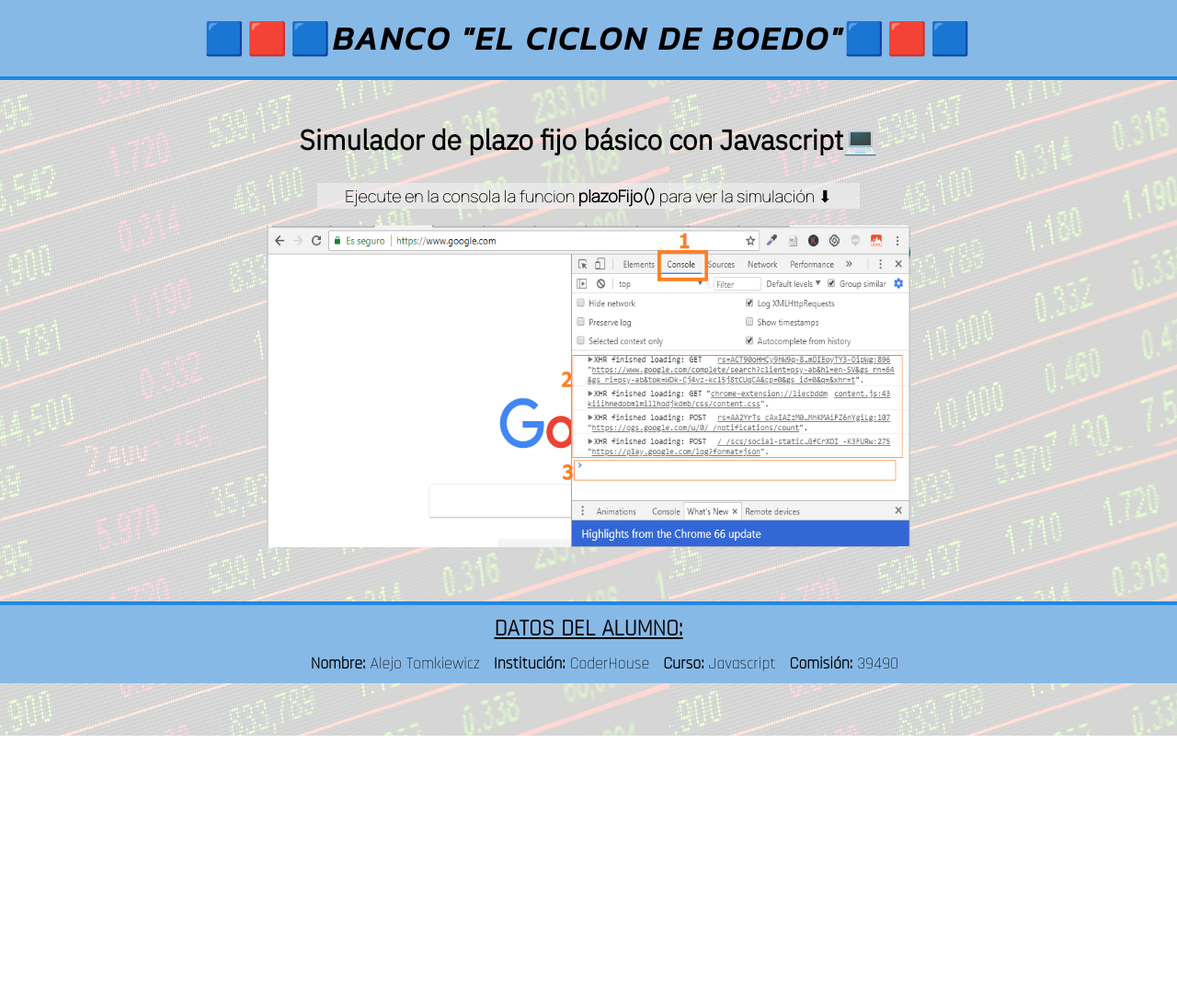
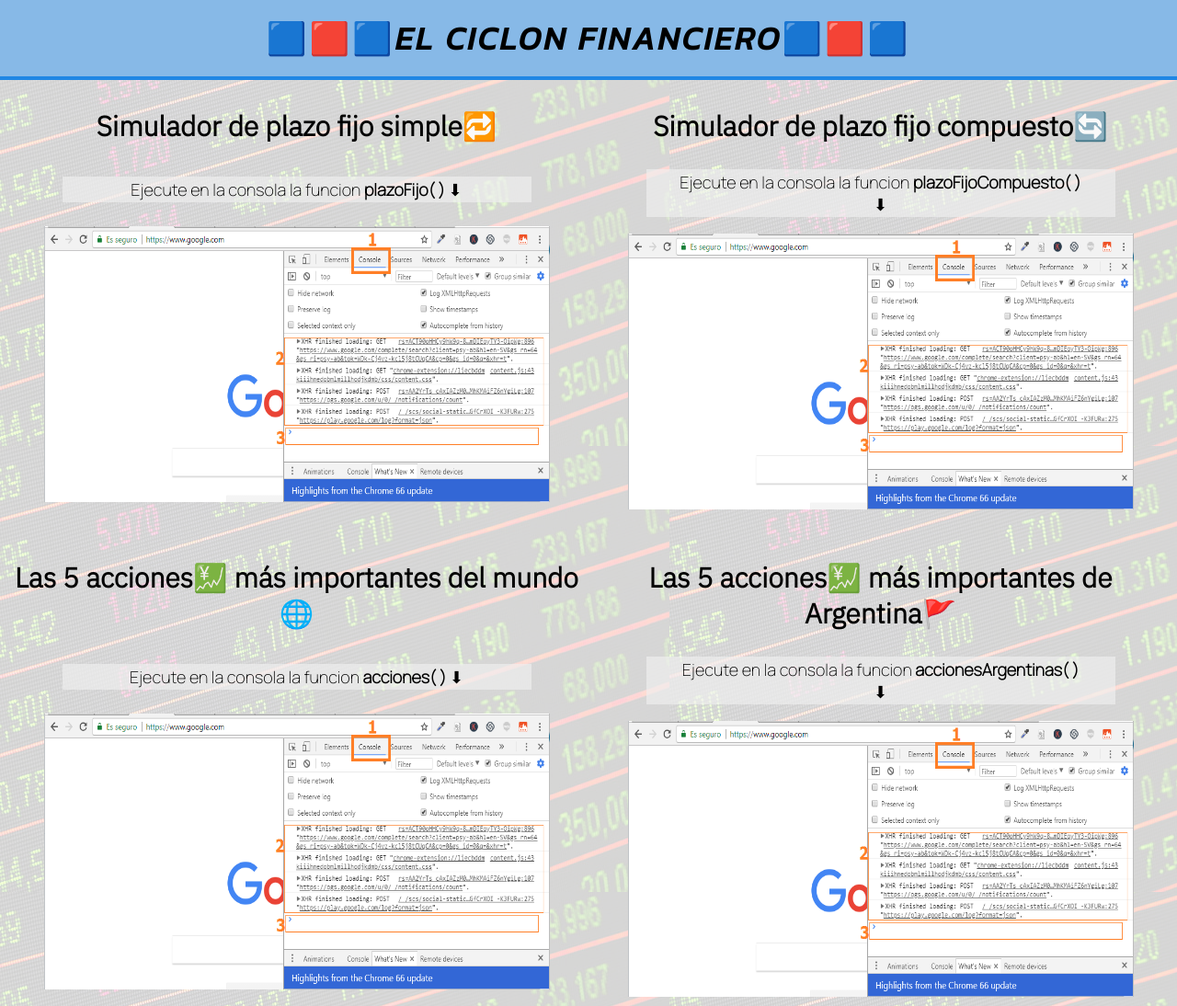
Before and after one commit to aletomk/Preentrega1-Tomkiewicz, a plain HTML site: page index.html in a window 1280 px wide. Shown: the top 1094 px of the page at 92% size. Before the commit the page ends 800 px from the top, so only its background shows below. Drawn offline with Linux system fonts and the light colour scheme.

Commit message:
modificacion del archivo html y comienzo de preparacion de la segunda entrega

```diff
--- a/css/styles.css
+++ b/css/styles.css
@@ -1,21 +1,7 @@
-body{
-    margin: 0 auto;
-    text-align: center;
-    background-image: url(../images/stocks.png);
-}
-
-header{
-    background-color: #87B9E7;
-    border-bottom: 4px solid #2187E4;
-}
+/* ETIQUETAS GENÉRICAS */
 
 main{
     margin: 0 auto;
-}
-
-footer{
-    background-color: #87B9E7;
-    border-top: 4px solid #2187E4;
 }
 
 h1{
@@ -31,7 +17,8 @@ h1{
 h2{
     font-family: "IBM Plex Sans", sans-serif;
     font-size: 30px;
-    margin: 45px 0 10px 0;
+    margin: 25px 0 10px 0;
+    text-align: center;
 }
 
 h3{
@@ -57,20 +44,78 @@ li{
     font-size: 18px;
 }
 
-.consola p{
+p{
     font-family: "Manrope", sans-serif;
     font-size: 18px;
-    display: inline-block;
     padding: 2px 30px 2px 30px;
     background-color: #f0f0f0a8;
+    text-align: center;
+}
+
+/* GRILLA PRINCIPAL */
+
+#grilla_index{
+    display: grid;
+    grid-template-areas: "header header" "main main" "footer footer";
+    grid-template-columns: repeat(2, 1fr);
+    margin: 0 auto;
+    background-image: url(../images/stocks.png);
+}
+
+/*HEADER */
+
+#header_index{
+    grid-area: header;
+    display: flex;
+    justify-content: center;
+    align-content: center;
+    background-color: #87B9E7;
+    border-bottom: 4px solid #2187E4;
+}
+
+/* MAIN */
+
+#main_index{
+    grid-area: main;
+}
+
+.seccion{
+    display: grid;
+    grid-template-columns: repeat(2, 1fr);
+    padding: 0 5px 0 5px;
+}
+
+.apartado{
+    padding: 5px 10px 5px 10px;
+    display: grid;
+    justify-items: center;
+}
+
+.apartado_parrafo{
+    width: 510px;
+    margin: 0 auto;
+}
+
+/* FOOTER */
+
+#footer_index{
+    grid-area: footer;
+    display: flex;
+    justify-content: center;
+    align-content: center;
+    background-color: #87B9E7;
+    border-top: 4px solid #2187E4;
+    margin-top: 20px;
 }
 
 .consola-img img{
-    width: 700px;
-    height: 350px;
-    padding: 0 20px 55px 20px;
+    width: 550px;
+    height: 300px;
+    padding: 0 20px 15px 20px;
 }
 
 .datos-alumno{
     font-family: 'Rajdhani', sans-serif;
+    display: grid;
+    justify-items: center;
 }
--- a/index.html
+++ b/index.html
@@ -4,7 +4,7 @@
     <meta charset="UTF-8">
     <meta http-equiv="X-UA-Compatible" content="IE=edge">
     <meta name="viewport" content="width=device-width, initial-scale=1.0">
-    <title>Simulador de plazo fijo</title>
+    <title>El ciclon financiero | Inicio</title>
     <link rel="stylesheet" href="css/styles.css">
     <script src="js/main.js"></script>
     <link rel="preconnect" href="https://fonts.googleapis.com">
@@ -15,22 +15,77 @@
     <link href="https://fonts.googleapis.com/css2?family=Rajdhani:wght@300&display=swap" rel="stylesheet">
 </head>
 
-<body>
-    <header>
-        <h1>🟦🟥🟦Banco "El Ciclon de Boedo"🟦🟥🟦</h1>
+<body id="grilla_index">
+    <header id="header_index">
+        <h1>🟦🟥🟦El ciclon financiero🟦🟥🟦</h1>
     </header>
 
-    <main>
-        <h2>Simulador de plazo fijo básico con Javascript💻</h2>
-        <div class="consola">
-            <p>Ejecute en la consola la funcion <b>plazoFijo()</b> para ver la simulación   ⬇</p>
-            <div class="consola-img">
-                <img src="images/consola-js.png" alt="Consola JavaScript">
+    <main id="main_index">
+
+        <section class="seccion">
+            <div class="apartado">
+                <h2>Simulador de plazo fijo simple🔁</h2>
+                <div class="apartado_parrafo">
+                    <p>Ejecute en la consola la funcion <b>plazoFijo( )</b>   ⬇</p>
+                </div>
+                <div class="consola-img">
+                    <img src="images/consola-js.png" alt="Consola JavaScript">
+                </div>
             </div>
-        </div>
+
+            <div class="apartado">
+                <h2>Simulador de plazo fijo compuesto🔄</h2>
+                <div class="apartado_parrafo">
+                    <p>Ejecute en la consola la funcion <b>plazoFijoCompuesto( )</b>  ⬇</p>
+                </div>
+                <div class="consola-img">
+                    <img src="images/consola-js.png" alt="Consola JavaScript">
+                </div>
+            </div>
+
+            <div class="apartado">
+                <h2>Las 5 acciones💹 más importantes del mundo🌐</h2>
+                <div class="apartado_parrafo">
+                    <p>Ejecute en la consola la funcion <b>acciones( )</b>   ⬇</p>
+                </div>
+                <div class="consola-img">
+                    <img src="images/consola-js.png" alt="Consola JavaScript">
+                </div>
+            </div>
+
+            <div class="apartado">
+                <h2>Las 5 acciones💹 más importantes de Argentina🚩</h2>
+                <div class="apartado_parrafo">
+                    <p>Ejecute en la consola la funcion <b>accionesArgentinas( )</b>    ⬇</p>
+                </div>
+                <div class="consola-img">
+                    <img src="images/consola-js.png" alt="Consola JavaScript">
+                </div>
+            </div>
+
+            <div class="apartado">
+                <h2>Los 5 índices💱 más importantes del mercado 🗺</h2>
+                <div class="apartado_parrafo">
+                    <p>Ejecute en la consola la funcion <b>indices( )</b>   ⬇</p>
+                </div>
+                <div class="consola-img">
+                    <img src="images/consola-js.png" alt="Consola JavaScript">
+                </div>
+            </div>
+
+            <div class="apartado">
+                <h2>Las 5 criptomonedas💰 más importantes del mundo🌐</h2>
+                <div class="apartado_parrafo">
+                    <p>Ejecute en la consola la funcion <b>criptomonedas( )</b>   ⬇</p>
+                </div>
+                <div class="consola-img">
+                    <img src="images/consola-js.png" alt="Consola JavaScript">
+                </div>
+            </div>
+        </section>
     </main>
 
-    <footer>
+    <footer id="footer_index">
         <div class="datos-alumno">
             <h3>Datos del alumno:</h3>
                 <ul>
--- a/js/main.js
+++ b/js/main.js
@@ -28,3 +28,23 @@ function plazoFijo() {
     }
     alert("No hay problema, gracias por su visita😉");
 }
+
+function plazoFijoCompuesto() {
+
+}
+
+function acciones() {
+
+}
+
+function accionesArgentinas() {
+
+}
+
+function indices() {
+
+}
+
+function criptomonedas() {
+
+}
```
